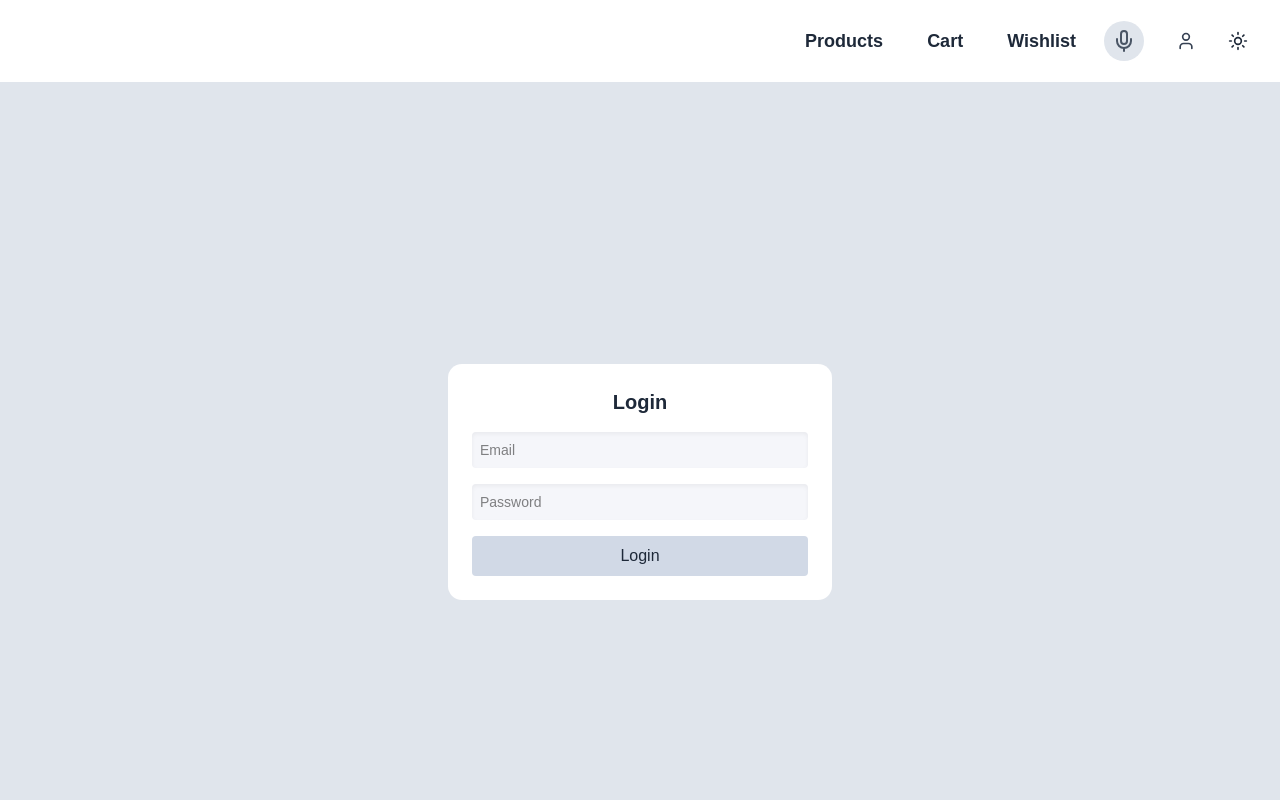
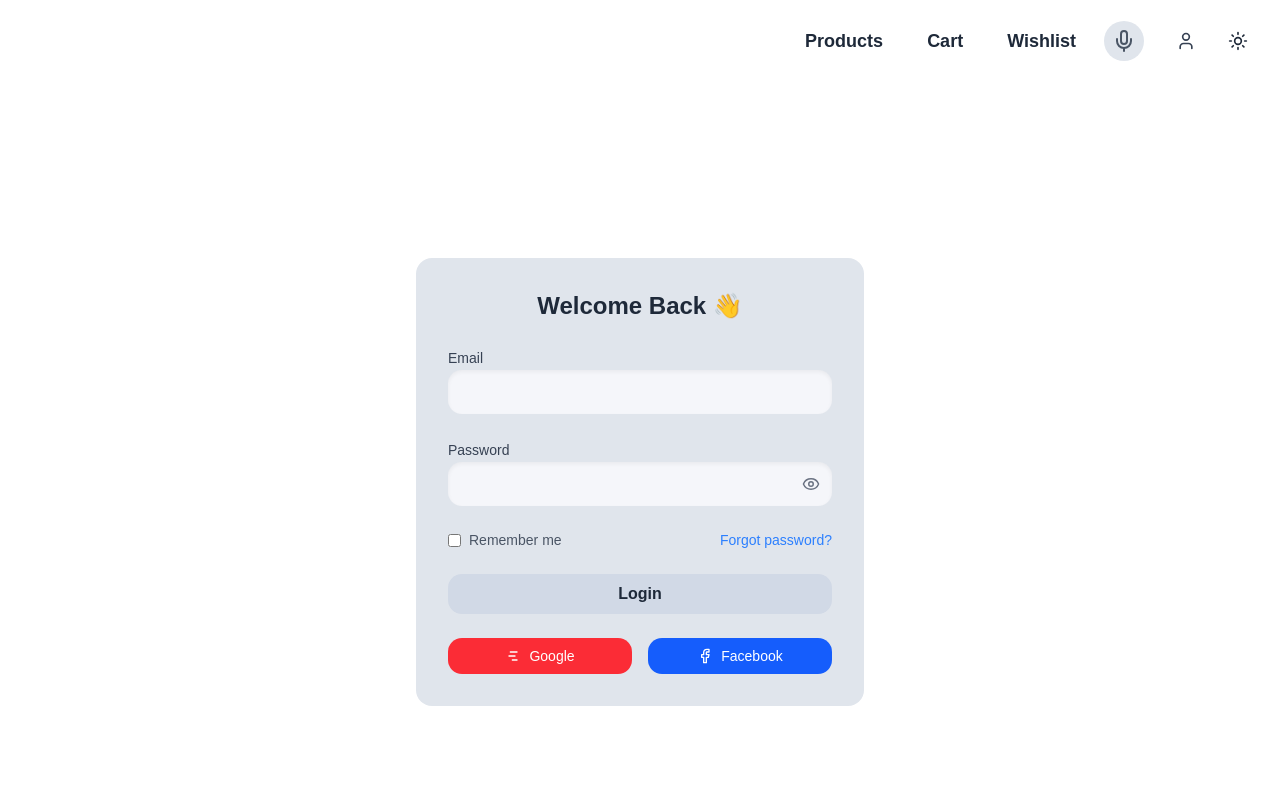
Before and after one commit to Manish3Air/Spargen-Ecom, a Next.js app in the folder frontend/: page /login in a window 1280 px wide. Shown: the top 800 px of the page. Built offline with nearby package versions, Linux system fonts and the light colour scheme; grey boxes are pictures that could not be loaded.

Commit message:
login and register page updated css

```diff
--- a/frontend/app/login/page.tsx
+++ b/frontend/app/login/page.tsx
@@ -3,11 +3,15 @@
 import { useState } from "react";
 import { useRouter } from "next/navigation";
 import { useAuth } from "@/context/AuthContext";
+import { Eye, EyeOff, Facebook, GanttChart } from "lucide-react";
 
 export default function LoginPage() {
   const { login } = useAuth();
   const router = useRouter();
   const [form, setForm] = useState({ email: "", password: "" });
+  const [rememberMe, setRememberMe] = useState(false);
+  const [error, setError] = useState("");
+  const [showPassword, setShowPassword] = useState(false);
 
   const handleSubmit = (e: React.FormEvent) => {
     e.preventDefault();
@@ -16,28 +20,152 @@ export default function LoginPage() {
       alert("✅ Logged in!");
       router.push("/");
     } else {
-      alert("❌ Invalid credentials");
+      setError("❌ Invalid email or password.");
     }
   };
 
+  const handleGoogleLogin = () => {
+    alert("🔄 Google login coming soon");
+  };
+
+  const handleFacebookLogin = () => {
+    alert("🔄 Facebook login coming soon");
+  };
+
   return (
+    <main className="min-h-screen flex items-center justify-center bg-white dark:bg-[#0a0a0a] px-4 py-12">
+      <form
+        onSubmit={handleSubmit}
+        className="bg-[#e0e5ec] dark:bg-gray-900 p-8 rounded-2xl shadow-neumorphic-inner dark:shadow-none w-full max-w-md space-y-6"
+      >
+        <h1 className="text-2xl font-bold text-gray-800 dark:text-white text-center">Welcome Back 👋</h1>
 
-    <main className="min-h-screen flex items-center justify-center bg-[#e0e5ec]">
-      <form onSubmit={handleSubmit} className="bg-white p-6 rounded-xl shadow-neumorphic space-y-4 w-96">
-        <h1 className="text-xl font-bold text-gray-800 text-center">Login</h1>
-        <input type="email" placeholder="Email" name="email" required
+        {error && <p className="text-sm text-red-500 text-center">{error}</p>}
+
+        <InputField
+          label="Email"
+          type="email"
           value={form.email}
           onChange={(e) => setForm({ ...form, email: e.target.value })}
-          className="w-full p-2 rounded shadow-inner bg-[#f5f6fa] text-sm"
         />
-        <input type="password" placeholder="Password" name="password" required
+
+        <PasswordField
+          label="Password"
           value={form.password}
+          showPassword={showPassword}
+          toggleShow={() => setShowPassword(!showPassword)}
           onChange={(e) => setForm({ ...form, password: e.target.value })}
-          className="w-full p-2 rounded shadow-inner bg-[#f5f6fa] text-sm"
         />
-        <button className="w-full bg-[#d1d9e6] hover:bg-gray-300 py-2 rounded font-medium text-gray-800">Login</button>
+
+        <div className="flex items-center justify-between text-sm text-gray-600 dark:text-gray-300">
+          <label className="flex items-center gap-2">
+            <input
+              type="checkbox"
+              checked={rememberMe}
+              onChange={(e) => setRememberMe(e.target.checked)}
+              className="accent-gray-600 dark:accent-blue-500"
+            />
+            Remember me
+          </label>
+          <a href="#" className="text-blue-500 hover:underline">Forgot password?</a>
+        </div>
+
+        <button
+          type="submit"
+          className="w-full py-2 rounded-xl font-semibold text-gray-800 dark:text-gray-200 bg-[#d1d9e6] dark:bg-gray-800 hover:bg-gray-300 dark:hover:bg-gray-700 transition-all shadow-neumorphic dark:shadow-lg"
+        >
+          Login
+        </button>
+
+        <div className="flex items-center justify-between gap-4">
+          <SocialButton
+            label="Google"
+            icon={<GanttChart size={16} />}
+            onClick={handleGoogleLogin}
+            className="bg-red-500 hover:bg-red-600 text-white"
+          />
+          <SocialButton
+            label="Facebook"
+            icon={<Facebook size={16} />}
+            onClick={handleFacebookLogin}
+            className="bg-blue-600 hover:bg-blue-700 text-white"
+          />
+        </div>
       </form>
     </main>
-
   );
 }
+
+interface InputFieldProps {
+  label: string;
+  type?: string;
+  value: string;
+  onChange: (e: React.ChangeEvent<HTMLInputElement>) => void;
+}
+
+function InputField({ label, type = "text", value, onChange }: InputFieldProps) {
+  return (
+    <div className="space-y-1">
+      <label className="text-sm font-medium text-gray-700 dark:text-gray-300">{label}</label>
+      <input
+        type={type}
+        value={value}
+        onChange={onChange}
+        required
+        className="w-full p-3 rounded-xl bg-[#f5f6fa] dark:bg-gray-800 shadow-inner text-sm text-gray-700 dark:text-white focus:outline-none focus:ring-2 focus:ring-blue-200"
+      />
+    </div>
+  );
+}
+
+interface PasswordFieldProps {
+  label: string;
+  value: string;
+  showPassword: boolean;
+  toggleShow: () => void;
+  onChange: (e: React.ChangeEvent<HTMLInputElement>) => void;
+}
+
+function PasswordField({ label, value, showPassword, toggleShow, onChange }: PasswordFieldProps) {
+  return (
+    <div className="space-y-1">
+      <label className="text-sm font-medium text-gray-700 dark:text-gray-300">{label}</label>
+      <div className="relative">
+        <input
+          type={showPassword ? "text" : "password"}
+          value={value}
+          onChange={onChange}
+          required
+          className="w-full p-3 rounded-xl bg-[#f5f6fa] dark:bg-gray-800 shadow-inner text-sm text-gray-700 dark:text-white focus:outline-none focus:ring-2 focus:ring-blue-200 pr-10"
+        />
+        <button
+          type="button"
+          onClick={toggleShow}
+          className="absolute right-3 top-1/2 -translate-y-1/2 text-gray-500 dark:text-gray-300"
+        >
+          {showPassword ? <EyeOff size={18} /> : <Eye size={18} />}
+        </button>
+      </div>
+    </div>
+  );
+}
+
+interface SocialButtonProps {
+  label: string;
+  icon: React.ReactNode;
+  onClick: () => void;
+  className?: string;
+}
+
+function SocialButton({ label, icon, onClick, className }: SocialButtonProps) {
+  return (
+    <button
+      type="button"
+      onClick={onClick}
+      className={`flex items-center justify-center gap-2 px-4 py-2 rounded-xl text-sm font-medium w-1/2 ${className}`}
+    >
+      {icon}
+      {label}
+    </button>
+  );
+}
--- a/frontend/app/page.tsx
+++ b/frontend/app/page.tsx
@@ -21,37 +21,37 @@ const reviews = [
     name: "Jack",
     username: "@jack",
     body: "I've never seen anything like this before. It's amazing. I love it.",
-    img: "https://avatar.vercel.sh/jack",
+    img: "/Images/img1.png",
   },
   {
     name: "Jill",
     username: "@jill",
     body: "I don't know what to say. I'm speechless. This is amazing.",
-    img: "https://avatar.vercel.sh/jill",
+    img: "/Images/img1.png",
   },
   {
     name: "John",
     username: "@john",
     body: "I'm at a loss for words. This is amazing. I love it.",
-    img: "https://avatar.vercel.sh/john",
+    img: "/Images/img1.png",
   },
   {
     name: "Jane",
     username: "@jane",
     body: "I'm at a loss for words. This is amazing. I love it.",
-    img: "https://avatar.vercel.sh/jane",
+    img: "/Images/img1.png",
   },
   {
     name: "Jenny",
     username: "@jenny",
     body: "I'm at a loss for words. This is amazing. I love it.",
-    img: "https://avatar.vercel.sh/jenny",
+    img: "/Images/img1.png",
   },
   {
     name: "James",
     username: "@james",
     body: "I'm at a loss for words. This is amazing. I love it.",
-    img: "https://avatar.vercel.sh/james",
+    img: "/Images/img1.png",
   },
 ];
 
--- a/frontend/app/register/page.tsx
+++ b/frontend/app/register/page.tsx
@@ -8,6 +8,7 @@ export default function RegisterPage() {
   const { register } = useAuth();
   const router = useRouter();
   const [form, setForm] = useState({ name: "", email: "", password: "" });
+  const [error, setError] = useState("");
 
   const handleSubmit = (e: React.FormEvent) => {
     e.preventDefault();
@@ -16,53 +17,46 @@ export default function RegisterPage() {
       alert("✅ Registered! Please log in.");
       router.push("/login");
     } else {
-      alert("⚠️ Email already in use");
+      setError("⚠️ Email already in use");
     }
   };
 
   return (
-    <main className="min-h-screen flex items-center justify-center bg-[#e0e5ec] dark:bg-gray-900 transition-colors">
+    <main className="min-h-screen flex items-center justify-center bg-white dark:bg-[#0a0a0a] px-4 py-12 transition-colors duration-300">
       <form
         onSubmit={handleSubmit}
-        className="w-full max-w-md p-8 bg-white dark:bg-gray-800 rounded-2xl shadow-neumorphic dark:shadow-neumorphic-dark space-y-6 transition-colors"
+        className="w-full max-w-md p-8 bg-[#e0e5ec] dark:bg-gray-900 rounded-2xl shadow-neumorphic-inner dark:shadow-neumorphic-inner-dark space-y-6 transition-colors duration-300"
       >
-        <h1 className="text-2xl font-bold text-center text-gray-800 dark:text-gray-100">
+        <h1 className="text-2xl font-bold text-center text-gray-800 dark:text-white">
           Create an Account
         </h1>
 
-        <input
+        {error && <p className="text-sm text-red-500 text-center">{error}</p>}
+
+        <InputField
+          label="Full Name"
           type="text"
-          name="name"
-          placeholder="Full Name"
-          required
           value={form.name}
           onChange={(e) => setForm({ ...form, name: e.target.value })}
-          className="w-full px-4 py-2 rounded-lg bg-[#f5f6fa] dark:bg-gray-700 text-sm text-gray-800 dark:text-gray-100 shadow-inner dark:shadow-inner-dark placeholder-gray-500 dark:placeholder-gray-400 focus:outline-none"
         />
 
-        <input
+        <InputField
+          label="Email"
           type="email"
-          name="email"
-          placeholder="Email"
-          required
           value={form.email}
           onChange={(e) => setForm({ ...form, email: e.target.value })}
-          className="w-full px-4 py-2 rounded-lg bg-[#f5f6fa] dark:bg-gray-700 text-sm text-gray-800 dark:text-gray-100 shadow-inner dark:shadow-inner-dark placeholder-gray-500 dark:placeholder-gray-400 focus:outline-none"
         />
 
-        <input
+        <InputField
+          label="Password"
           type="password"
-          name="password"
-          placeholder="Password"
-          required
           value={form.password}
           onChange={(e) => setForm({ ...form, password: e.target.value })}
-          className="w-full px-4 py-2 rounded-lg bg-[#f5f6fa] dark:bg-gray-700 text-sm text-gray-800 dark:text-gray-100 shadow-inner dark:shadow-inner-dark placeholder-gray-500 dark:placeholder-gray-400 focus:outline-none"
         />
 
         <button
           type="submit"
-          className="w-full py-2 bg-[#d1d9e6] dark:bg-gray-600 text-gray-800 dark:text-white rounded-lg font-semibold hover:bg-gray-300 dark:hover:bg-gray-700 transition"
+          className="w-full py-2 rounded-xl font-semibold text-gray-800 bg-[#d1d9e6] hover:bg-gray-300 dark:bg-gray-600 dark:hover:bg-gray-700 dark:text-white transition-all duration-200 shadow-neumorphic"
         >
           Register
         </button>
@@ -70,3 +64,25 @@ export default function RegisterPage() {
     </main>
   );
 }
+
+interface InputFieldProps {
+  label: string;
+  type?: string;
+  value: string;
+  onChange: (e: React.ChangeEvent<HTMLInputElement>) => void;
+}
+
+function InputField({ label, type = "text", value, onChange }: InputFieldProps) {
+  return (
+    <div className="space-y-1">
+      <label className="text-sm font-medium text-gray-700 dark:text-gray-300">{label}</label>
+      <input
+        type={type}
+        value={value}
+        onChange={onChange}
+        required
+        className="w-full p-3 rounded-xl bg-[#f5f6fa] dark:bg-gray-700 text-sm text-gray-700 dark:text-gray-100 shadow-inner dark:shadow-inner-dark placeholder-gray-500 dark:placeholder-gray-400 focus:outline-none focus:ring-2 focus:ring-blue-200"
+      />
+    </div>
+  );
+}
```
